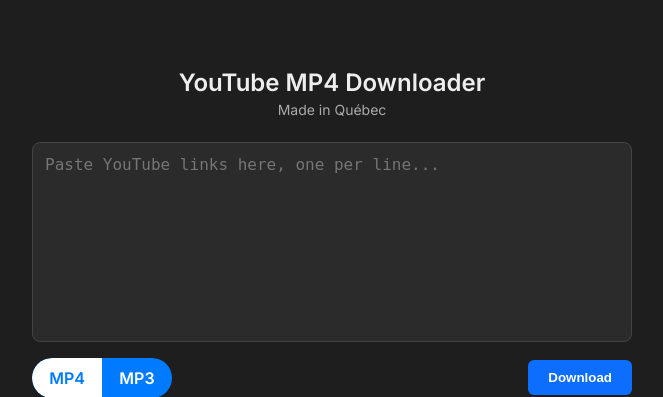
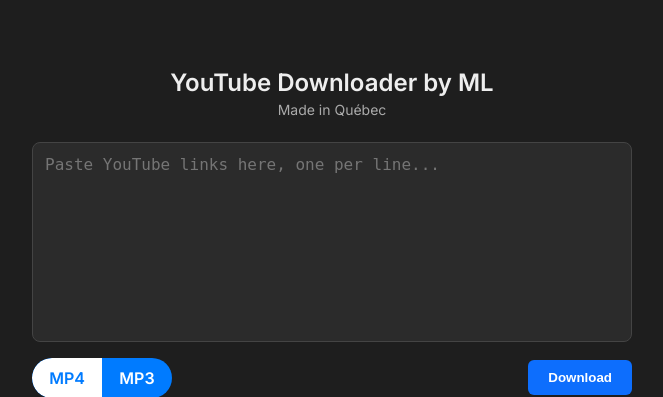
Before and after one commit to mlavoie8/yt-downloader-flask, a Flask app: page / in a window 1280 px wide. Shown: the top 397 px of the page, without its empty margins (308-971 px from the left). Run offline with Flask 3, Linux system fonts and the light colour scheme.

Commit message:
quick changes

```diff
--- a/app.py
+++ b/app.py
@@ -76,11 +76,11 @@
     def safe_delete(path):
         try:
             os.remove(path)
-            print(f"✅ Deleted: {path}")
+            print(f"Deleted: {path}")
         except FileNotFoundError:
-            print(f"⚠️ File already deleted or not found: {path}")
+            print(f"File already deleted or not found: {path}")
         except Exception as e:
-            print(f"❌ Could not delete file: {e}")
+            print(f"Could not delete file: {e}")
 
     @after_this_request
     def delete_file(response):
--- a/templates/index.html
+++ b/templates/index.html
@@ -3,7 +3,7 @@
 <html lang="en">
 <head>
     <meta charset="UTF-8">
-    <title>YouTube MP4 Downloader</title>
+    <title>YouTube Downloader by ML</title>
     <link rel="icon" href="{{ url_for('static', filename='favicon.ico') }}" type="image/x-icon">
     <link href="https://fonts.googleapis.com/css2?family=Inter:wght@400;600&display=swap" rel="stylesheet">
     <style>
@@ -107,7 +107,7 @@
     </style>
 </head>
 <body>
-    <h2>YouTube MP4 Downloader</h2>
+    <h2>YouTube Downloader by ML</h2>
     <div class="subtitle">Made in Québec</div>
 
     <form method="post" class="form-wrapper">
```
Also changed, not shown: static/favicon.ico, 1 other file.
